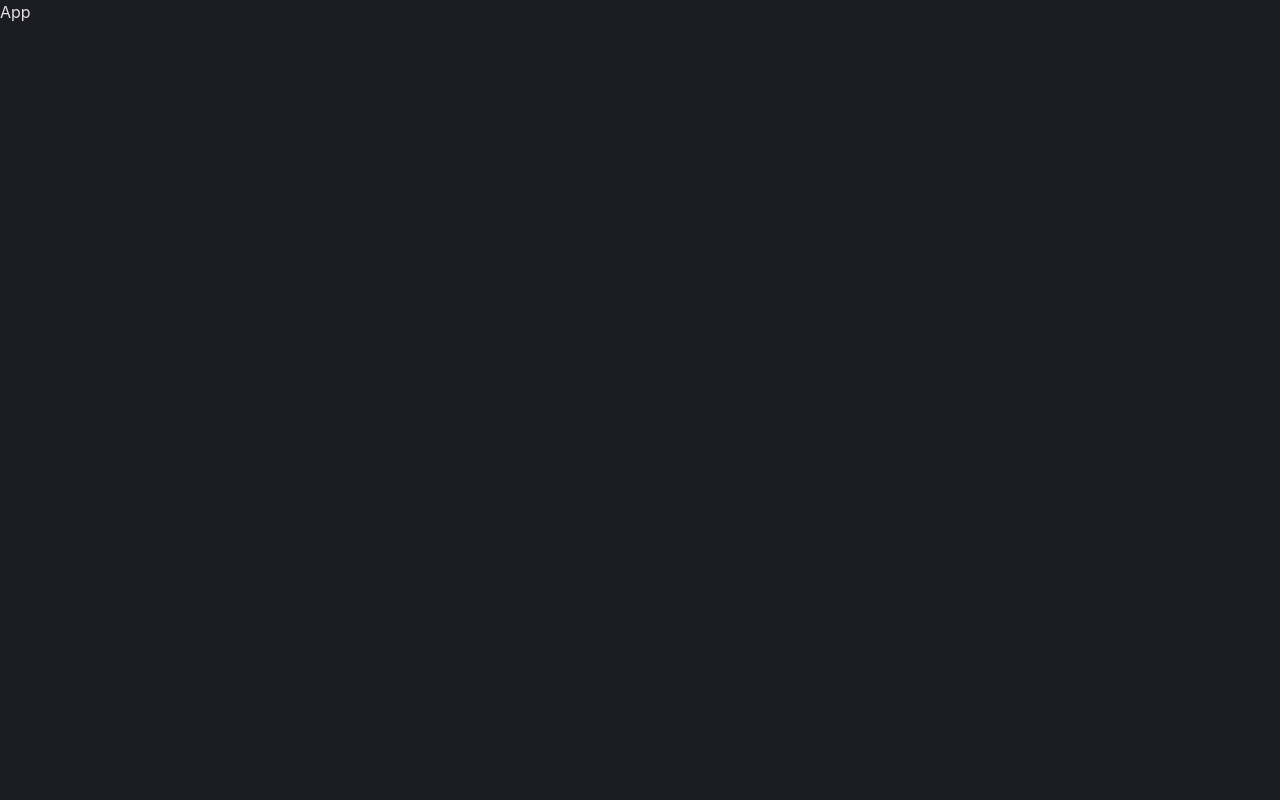
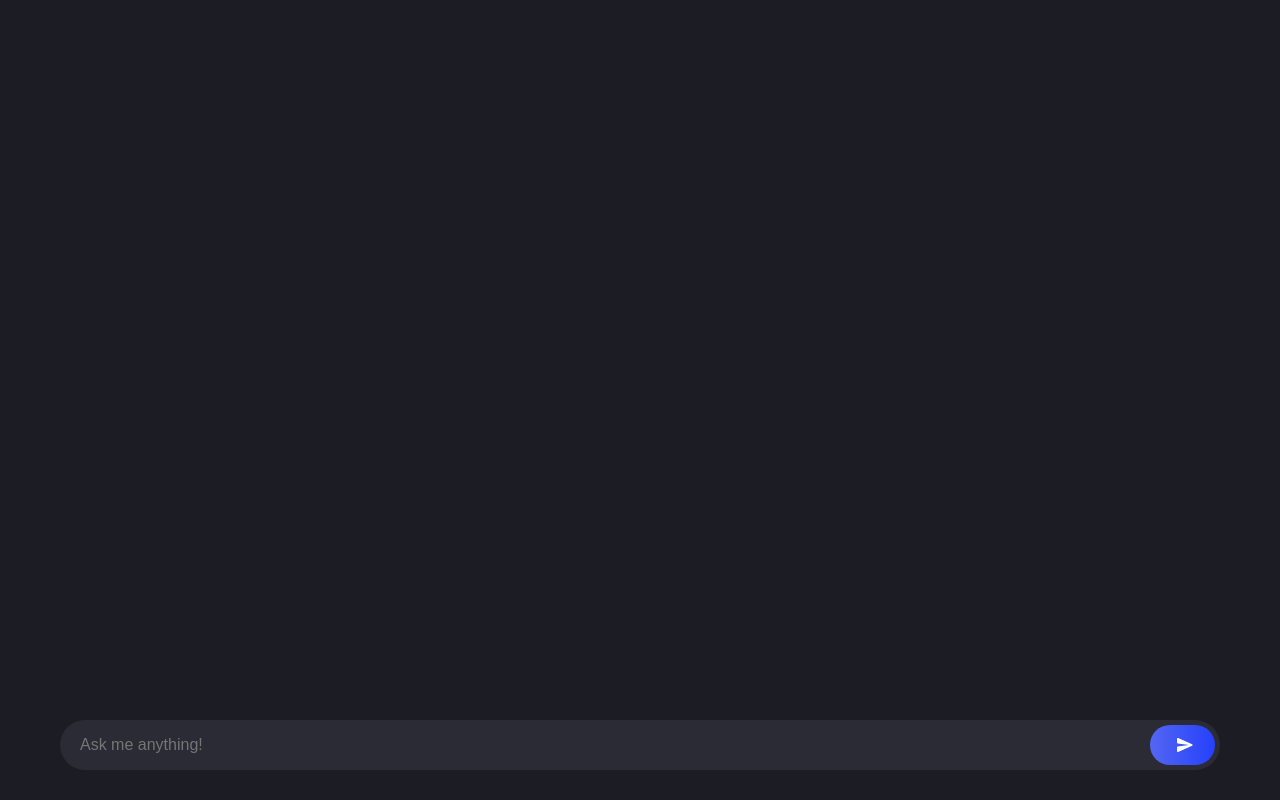
Before and after one commit to devesh1808/chatGPT-App, a React (Vite) app in the folder client/: page / in a window 1280 px wide. Built offline with nearby package versions, Linux system fonts and the light colour scheme.

Commit message:
imported images, main and footer section in app.jsx

```diff
--- a/client/src/App.jsx
+++ b/client/src/App.jsx
@@ -1,11 +1,27 @@
+import send from "./assets/send.svg";
+import user from "./assets/user.png";
+import loader from "./assets/loader.svg";
 
 function App() {
-
   return (
-    <div className="App">
-      App
-    </div>
-  )
+    <main className="chatGPT-app">
+      <section className="chat-container">
+        <div className="layout"></div>
+      </section>
+      <footer>
+        <input
+          className="composebar"
+          autoFocus
+          type="text"
+          placeholder="Ask me anything!"
+          onChange={() => {}}
+        />
+        <div className="send-button">
+          <img src={send} />
+        </div>
+      </footer>
+    </main>
+  );
 }
 
-export default App
+export default App;
```
